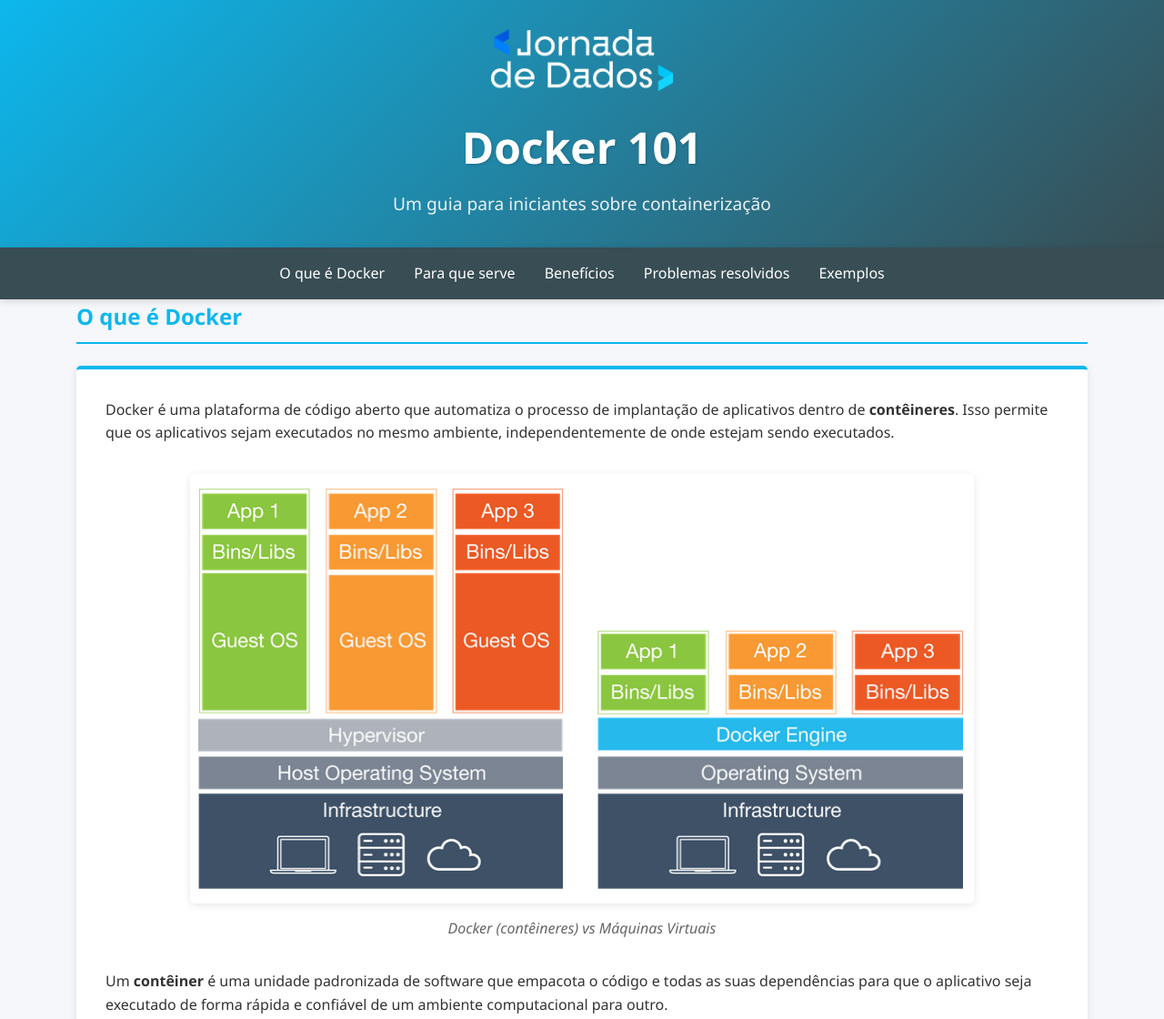
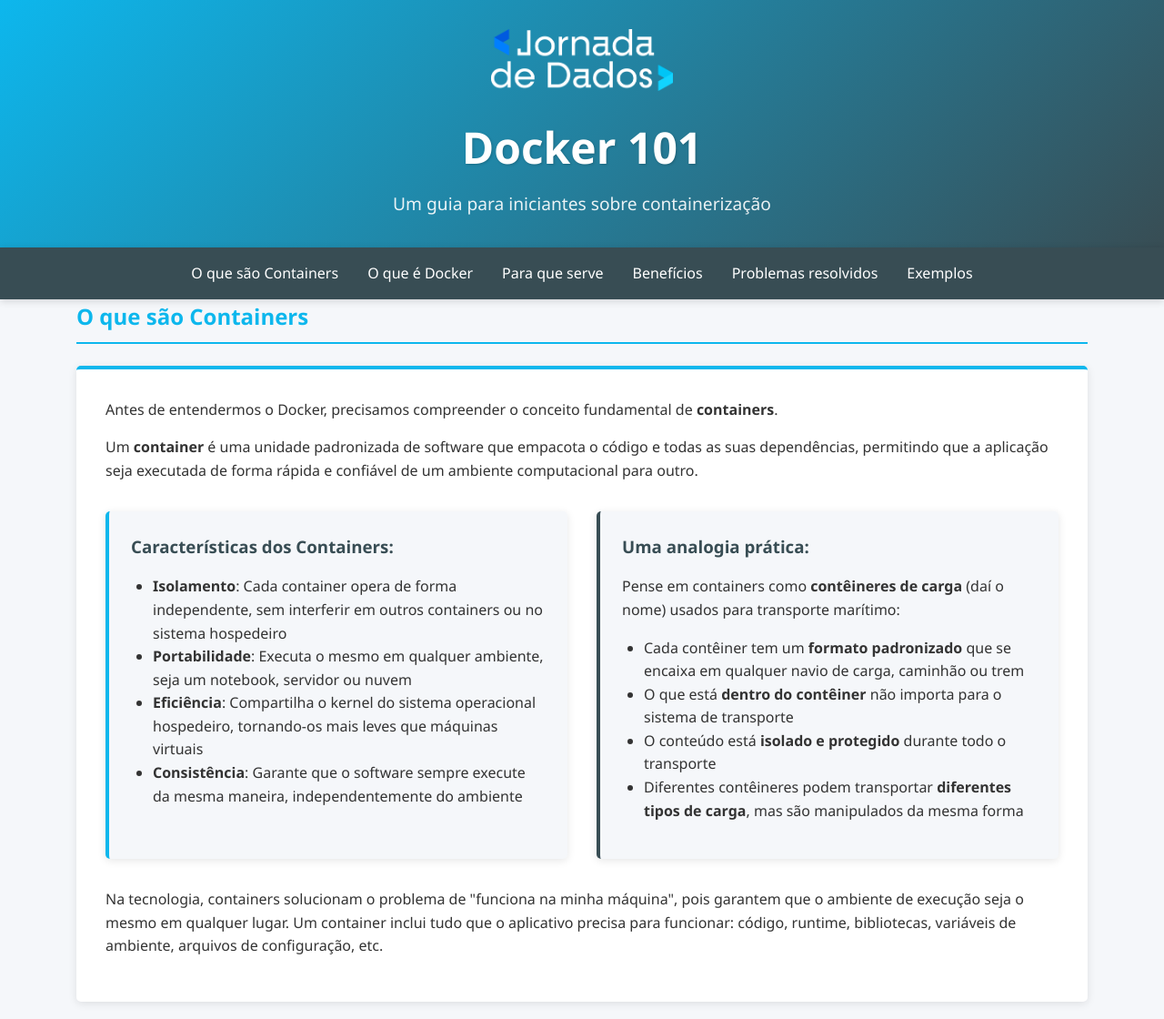
Before and after one commit to alanceloth/docker_101, a website: page index.html in a window 1280 px wide. Shown: the top 1120 px of the page at 91% size. Drawn offline with nearby package versions, Linux system fonts and the light colour scheme.

Commit message:
feat: add containers explanation section
- Add new 'What are Containers' section before Docker explanation
- Create two-column layout for container characteristics and analogy
- Style new section to match overall design theme
- Update navigation menu to include new section
- Improve the learning flow with logical concept progression

```diff
--- a/index.html
+++ b/index.html
@@ -23,6 +23,7 @@
     <nav>
         <div class="container">
             <ul>
+                <li><a href="#o-que-sao-containers">O que são Containers</a></li>
                 <li><a href="#o-que-e">O que é Docker</a></li>
                 <li><a href="#para-que-serve">Para que serve</a></li>
                 <li><a href="#beneficios">Benefícios</a></li>
@@ -33,6 +34,39 @@
     </nav>
 
     <main class="container">
+        <section id="o-que-sao-containers">
+            <h2>O que são Containers</h2>
+            <div class="content-box">
+                <p>Antes de entendermos o Docker, precisamos compreender o conceito fundamental de <strong>containers</strong>.</p>
+
+                <p>Um <strong>container</strong> é uma unidade padronizada de software que empacota o código e todas as suas dependências, permitindo que a aplicação seja executada de forma rápida e confiável de um ambiente computacional para outro.</p>
+
+                <div class="container-explanation">
+                    <div class="container-points">
+                        <h3>Características dos Containers:</h3>
+                        <ul>
+                            <li><strong>Isolamento</strong>: Cada container opera de forma independente, sem interferir em outros containers ou no sistema hospedeiro</li>
+                            <li><strong>Portabilidade</strong>: Executa o mesmo em qualquer ambiente, seja um notebook, servidor ou nuvem</li>
+                            <li><strong>Eficiência</strong>: Compartilha o kernel do sistema operacional hospedeiro, tornando-os mais leves que máquinas virtuais</li>
+                            <li><strong>Consistência</strong>: Garante que o software sempre execute da mesma maneira, independentemente do ambiente</li>
+                        </ul>
+                    </div>
+                    <div class="container-metaphor">
+                        <h3>Uma analogia prática:</h3>
+                        <p>Pense em containers como <strong>contêineres de carga</strong> (daí o nome) usados para transporte marítimo:</p>
+                        <ul>
+                            <li>Cada contêiner tem um <strong>formato padronizado</strong> que se encaixa em qualquer navio de carga, caminhão ou trem</li>
+                            <li>O que está <strong>dentro do contêiner</strong> não importa para o sistema de transporte</li>
+                            <li>O conteúdo está <strong>isolado e protegido</strong> durante todo o transporte</li>
+                            <li>Diferentes contêineres podem transportar <strong>diferentes tipos de carga</strong>, mas são manipulados da mesma forma</li>
+                        </ul>
+                    </div>
+                </div>
+
+                <p>Na tecnologia, containers solucionam o problema de "funciona na minha máquina", pois garantem que o ambiente de execução seja o mesmo em qualquer lugar. Um container inclui tudo que o aplicativo precisa para funcionar: código, runtime, bibliotecas, variáveis de ambiente, arquivos de configuração, etc.</p>
+            </div>
+        </section>
+
         <section id="o-que-e">
             <h2>O que é Docker</h2>
             <div class="content-box">
--- a/styles/main.css
+++ b/styles/main.css
@@ -131,6 +131,35 @@
 
 .content-box ul {
     padding-left: 1.5rem;
+}
+
+/* Container explanation section styles */
+.container-explanation {
+    display: grid;
+    grid-template-columns: 1fr 1fr;
+    gap: 2rem;
+    margin: 2rem 0;
+}
+
+.container-points, .container-metaphor {
+    background-color: var(--light-color);
+    border-radius: var(--border-radius);
+    padding: 1.5rem;
+    box-shadow: var(--box-shadow);
+}
+
+.container-points {
+    border-left: 4px solid var(--primary-color);
+}
+
+.container-metaphor {
+    border-left: 4px solid var(--secondary-color);
+}
+
+.container-points h3, .container-metaphor h3 {
+    color: var(--secondary-color);
+    margin-bottom: 1rem;
+    font-weight: 600;
 }
 
 .image-container {
@@ -358,6 +387,34 @@
     border-top: 1px solid #eee;
 }
 
+/* Responsive adjustments */
+@media (max-width: 768px) {
+    header h1 {
+        font-size: 2.5rem;
+    }
+
+    .problem-solution {
+        grid-template-columns: 1fr;
+    }
+
+    nav ul {
+        flex-direction: column;
+        align-items: center;
+    }
+
+    nav ul li {
+        margin: 0.5rem 0;
+    }
+
+    .container-explanation {
+        grid-template-columns: 1fr;
+    }
+
+    .container-metaphor {
+        margin-top: 1.5rem;
+    }
+}
+
 /* Footer */
 footer {
     background: var(--header-gradient);
@@ -397,23 +454,3 @@
 .author-credit a:hover {
     color: white;
 }
-
-/* Responsive adjustments */
-@media (max-width: 768px) {
-    header h1 {
-        font-size: 2.5rem;
-    }
-
-    .problem-solution {
-        grid-template-columns: 1fr;
-    }
-
-    nav ul {
-        flex-direction: column;
-        align-items: center;
-    }
-
-    nav ul li {
-        margin: 0.5rem 0;
-    }
-}
```
